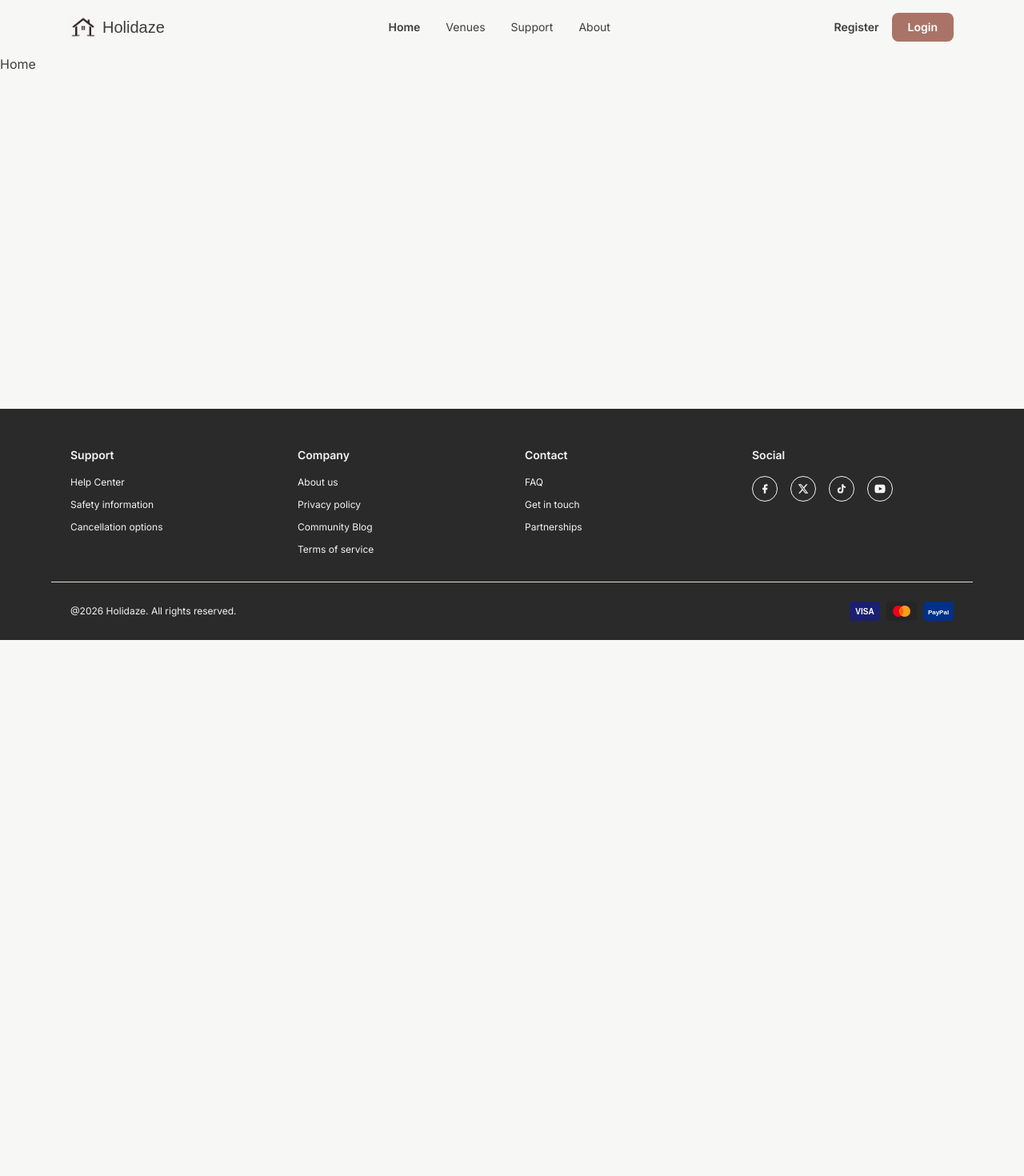
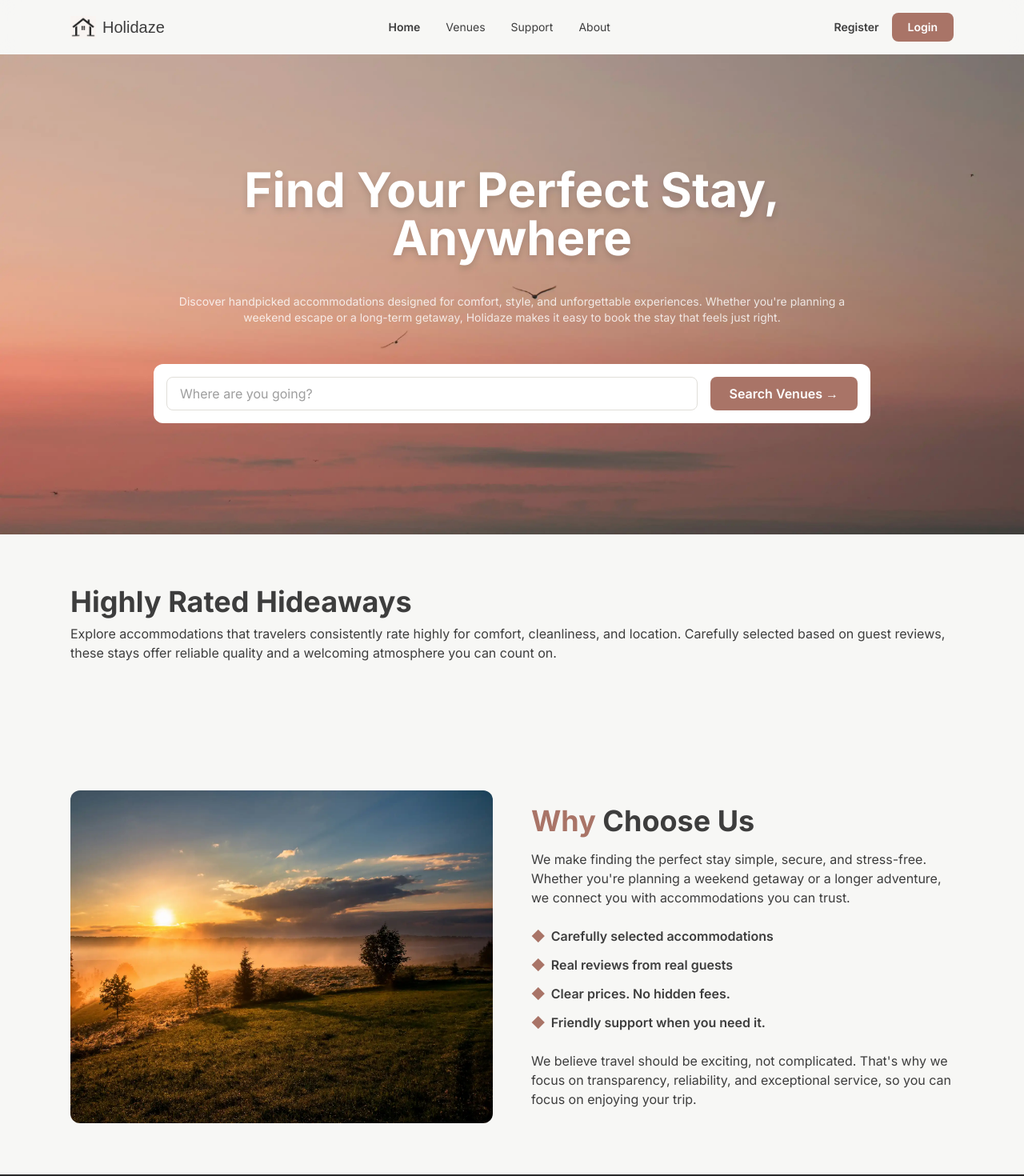
Before and after one commit to TonjeSchjefstad/FED2-PE2-Tonje-Schjefstad, a React (Vite) app: page / in a window 1280 px wide. Shown: the top 1470 px of the page at 80% size. Before the commit the page ends 800 px from the top, so only its background shows below. Built offline with nearby package versions, Linux system fonts and the light colour scheme; a web font is replaced by a local one.

Commit message:
Add static homepage

```diff
--- a/src/pages/Home.tsx
+++ b/src/pages/Home.tsx
@@ -1,7 +1,109 @@
+import bgHero from "../assets/bg-hero.webp";
+import chooseUs from "../assets/choose-us.webp";
+
+/**
+ * Homepage with hero section, highly rated venues section, and why choose us section.
+ */
 function Home() {
   return (
     <div>
-      <h1>Home</h1>
+      {/* Hero section */}
+      <section
+        className="relative w-full h-150 bg-cover bg-center flex flex-col items-center justify-center text-center px-6"
+        style={{ backgroundImage: `url(${bgHero})` }}
+      >
+        {/* Dark overlay */}
+        <div className="absolute inset-0 bg-black/5" />
+
+        {/* Content */}
+        <div className="relative z-10 max-w-4xl">
+          <h1 className="text-4xl md:text-6xl font-bold text-white mb-4 drop-shadow-lg pb-6">
+            Find Your Perfect Stay, Anywhere
+          </h1>
+          <p className="text-white/80 text-sm mb-12">
+            Discover handpicked accommodations designed for comfort, style, and
+            unforgettable experiences. Whether you're planning a weekend escape
+            or a long-term getaway, Holidaze makes it easy to book the stay that
+            feels just right.
+          </p>
+
+          {/* Search bar placeholder */}
+          <div className="bg-white rounded-xl p-4 flex flex-col md:flex-row gap-4">
+            <input
+              type="text"
+              placeholder="Where are you going?"
+              className="flex-1 px-4 py-2 rounded-lg border border-border text-text-primary outline-none"
+            />
+            <button className="bg-button-primary text-white px-6 py-2 rounded-lg font-semibold hover:bg-button-hover transition-colors cursor-pointer">
+              Search Venues →
+            </button>
+          </div>
+        </div>
+      </section>
+
+      {/* Highly Rated Hideaways section */}
+      <section className="max-w-6xl mx-auto px-6 py-16">
+        <h2 className="text-2xl md:text-4xl font-bold text-text-primary mb-2">
+          Highly Rated Hideaways
+        </h2>
+        <p className="text-text-muted mb-8">
+          Explore accommodations that travelers consistently rate highly for
+          comfort, cleanliness, and location. Carefully selected based on guest
+          reviews, these stays offer reliable quality and a welcoming atmosphere
+          you can count on.
+        </p>
+
+        {/* Venue grid will be added here */}
+      </section>
+
+      {/* Why Choose Us section */}
+      <section className="max-w-6xl mx-auto px-6 py-16">
+        <div className="flex flex-col md:flex-row gap-12 items-center">
+          {/* Image */}
+          <div className="w-full md:w-1/2">
+            <img
+              src={chooseUs}
+              alt="Beautiful landscape"
+              className="rounded-xl w-full h-72 md:h-104 object-cover"
+            />
+          </div>
+
+          {/* Content */}
+          <div className="w-full md:w-1/2">
+            <h2 className="text-2xl md:text-4xl font-bold mb-4 text-brand-primary">
+              Why <span className="text-text-primary">Choose Us</span>
+            </h2>
+            <p className="text-text-muted mb-6">
+              We make finding the perfect stay simple, secure, and stress-free.
+              Whether you're planning a weekend getaway or a longer adventure,
+              we connect you with accommodations you can trust.
+            </p>
+            <ul className="space-y-3 text-text-primary mb-6 font-semibold">
+              <li className="flex items-center gap-2">
+                <span className="text-brand-primary">◆</span>
+                Carefully selected accommodations
+              </li>
+              <li className="flex items-center gap-2">
+                <span className="text-brand-primary">◆</span>
+                Real reviews from real guests
+              </li>
+              <li className="flex items-center gap-2">
+                <span className="text-brand-primary">◆</span>
+                Clear prices. No hidden fees.
+              </li>
+              <li className="flex items-center gap-2">
+                <span className="text-brand-primary">◆</span>
+                Friendly support when you need it.
+              </li>
+            </ul>
+            <p className="text-text-muted">
+              We believe travel should be exciting, not complicated. That's why
+              we focus on transparency, reliability, and exceptional service, so
+              you can focus on enjoying your trip.
+            </p>
+          </div>
+        </div>
+      </section>
     </div>
   );
 }
```
Also changed, not shown: src/assets/bg-hero.webp (added), src/assets/choose-us.webp (added).
